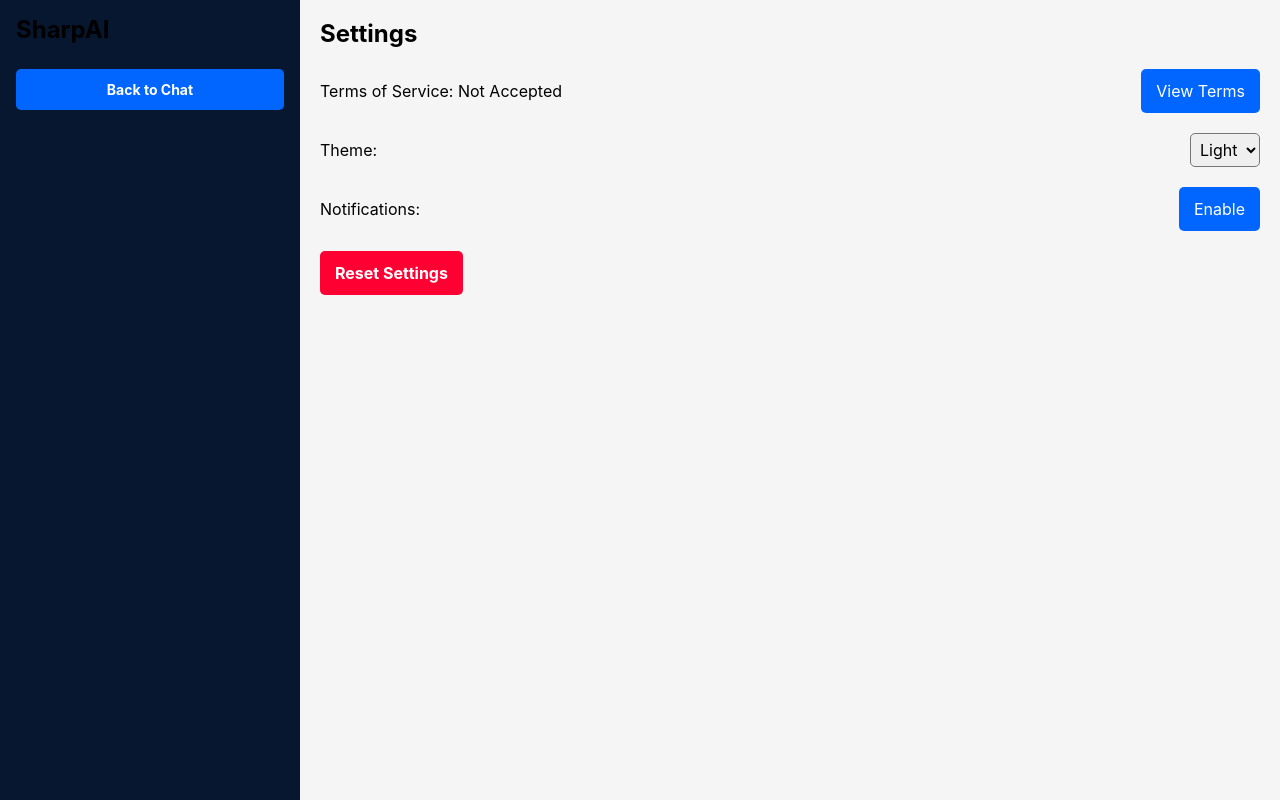
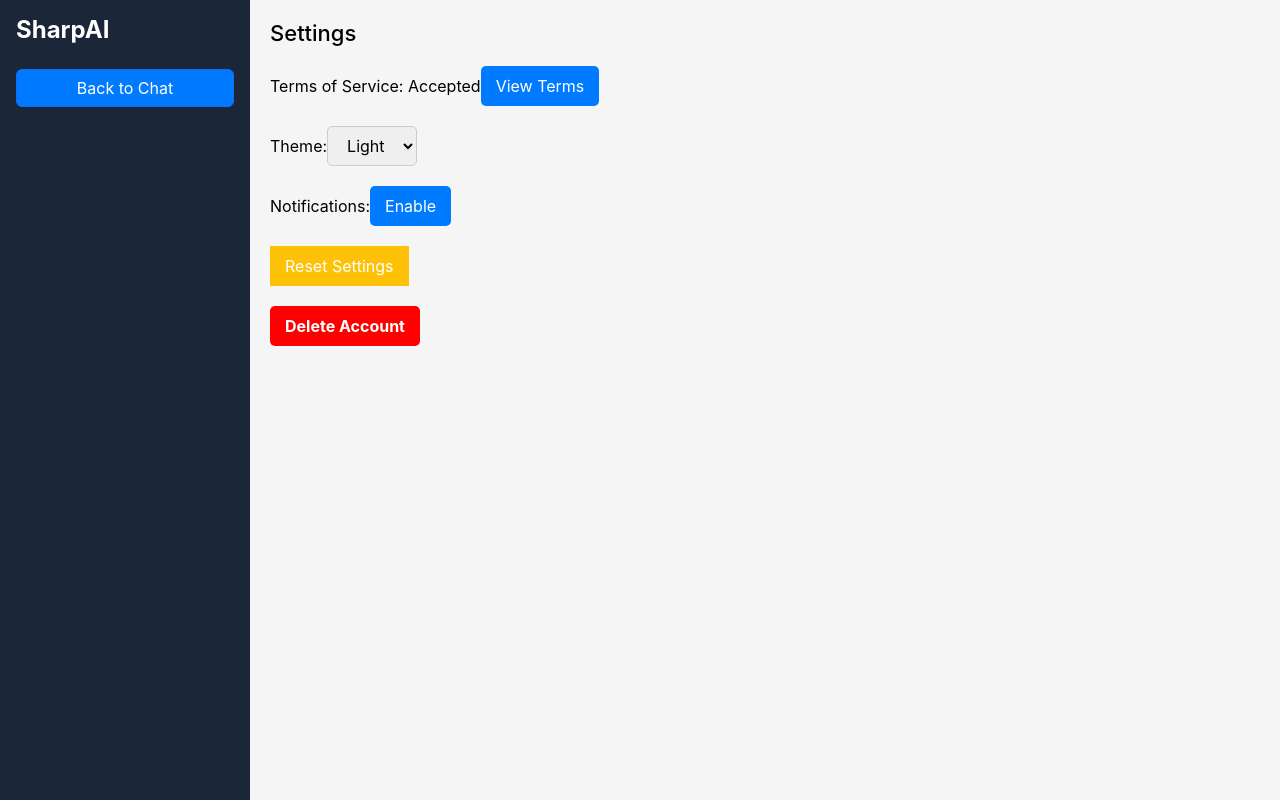
Before and after one commit to gaugust2/SharpAI, a React (Create React App) app in the folder sharpai-ui/: page /settings in a window 1280 px wide. Built offline with nearby package versions, Linux system fonts and the light colour scheme.

Commit message:
added a delete button and modified the schedules

```diff
--- a/sharpai-ui/src/components/ChatPage.js
+++ b/sharpai-ui/src/components/ChatPage.js
@@ -767,7 +767,6 @@ function ChatPage() {
                   <option value="NBA">NBA</option>
                   <option value="NFL">NFL</option>
                   <option value="MLB">MLB</option>
-                  <option value="NHL">NHL</option>
                 </select>
 
                 {/* Schedule Display */}
@@ -775,25 +774,68 @@ function ChatPage() {
                   <div
                     className="schedule-container"
                     style={{
-                      marginTop: "20px",
-                      padding: "10px",
+                      marginTop: "10px",
+                      padding: "8px",
                       backgroundColor: "#1c2639",
                       color: "white",
-                      borderRadius: "8px",
+                      borderRadius: "6px",
+                      fontSize: "14px", // Smaller font size
+                      maxHeight: "250px", // Set a max height
+                      overflowY: "auto", // Enable scrolling
                     }}
                   >
-                    <h3>Today's Schedule for {league}</h3>
+                    <h3
+                      style={{
+                        textAlign: "center",
+                        fontSize: "16px",
+                        marginBottom: "5px",
+                      }}
+                    >
+                      Today's Schedule for {league}
+                    </h3>
                     {schedule.length > 0 ? (
-                      <ul>
+                      <ul
+                        style={{
+                          listStyleType: "none",
+                          padding: "0",
+                          margin: "0",
+                        }}
+                      >
                         {schedule.map((game, index) => (
-                          <li key={index}>
-                            {game.HomeTeam} vs {game.AwayTeam} at{" "}
-                            {new Date(game.DateTime).toLocaleTimeString()}
+                          <li
+                            key={index}
+                            style={{
+                              display: "flex",
+                              justifyContent: "space-between",
+                              alignItems: "center",
+                              padding: "5px 10px", // Smaller padding
+                              borderBottom:
+                                "1px solid rgba(255, 255, 255, 0.2)",
+                            }}
+                          >
+                            <span>
+                              {game.HomeTeam} vs {game.AwayTeam}
+                            </span>
+                            <span>
+                              {new Date(game.DateTime).toLocaleTimeString([], {
+                                hour: "2-digit",
+                                minute: "2-digit",
+                                hour12: true,
+                              })}
+                            </span>
                           </li>
                         ))}
                       </ul>
                     ) : (
-                      <p>No games scheduled for today.</p>
+                      <p
+                        style={{
+                          textAlign: "center",
+                          color: "#ccc",
+                          fontSize: "12px",
+                        }}
+                      >
+                        No games scheduled for today.
+                      </p>
                     )}
                   </div>
                 )}
--- a/sharpai-ui/src/components/SettingsPage.js
+++ b/sharpai-ui/src/components/SettingsPage.js
@@ -4,18 +4,13 @@ import Swal from "sweetalert2"; // Import SweetAlert2
 
 function SettingsPage() {
   const navigate = useNavigate();
-  const [tosAccepted, setTosAccepted] = useState(false);
   const [theme, setTheme] = useState("light");
   const [notificationsEnabled, setNotificationsEnabled] = useState(true);
 
   useEffect(() => {
-    // Load saved preferences from local storage
-    const tosStatus = localStorage.getItem("tosAccepted") === "true";
     const savedTheme = localStorage.getItem("theme") || "light";
     const savedNotifications =
       localStorage.getItem("notificationsEnabled") === "true";
-
-    setTosAccepted(tosStatus);
     setTheme(savedTheme);
     setNotificationsEnabled(savedNotifications);
   }, []);
@@ -58,6 +53,45 @@ function SettingsPage() {
     });
   };
 
+  const handleDeleteAccount = async () => {
+    Swal.fire({
+      title: "Are you sure?",
+      text: "Once deleted, your account cannot be recovered!",
+      icon: "warning",
+      showCancelButton: true,
+      confirmButtonColor: "#d33",
+      cancelButtonColor: "#3085d6",
+      confirmButtonText: "Yes, delete it!",
+    }).then(async (result) => {
+      if (result.isConfirmed) {
+        try {
+          // Make the DELETE request to delete the user
+          const response = await fetch(
+            `${process.env.REACT_APP_BACKEND_URL}:3000/deleteUser`,
+            {
+              method: "DELETE",
+              headers: {
+                Authorization: `Bearer ${localStorage.getItem("token")}`,
+              },
+            }
+          );
+
+          // Check if the response is successful
+          if (response.ok) {
+            const data = await response.json();
+            Swal.fire("Deleted!", data.message, "success");
+            localStorage.clear(); // Clear localStorage data
+            navigate("/"); // Redirect to the login page after deletion
+          } else {
+            throw new Error("Failed to delete account");
+          }
+        } catch (error) {
+          Swal.fire("Error", error.message, "error");
+        }
+      }
+    });
+  };
+
   return (
     <div
       style={{
@@ -84,9 +118,7 @@ function SettingsPage() {
       <div style={styles.settingsContent}>
         <h2 style={styles.header}>Settings</h2>
         <div style={styles.setting}>
-          <span>
-            Terms of Service: {tosAccepted ? "Accepted" : "Not Accepted"}
-          </span>
+          <span>Terms of Service: Accepted</span>
           <button onClick={handleRevisitTos} style={styles.button}>
             View Terms
           </button>
@@ -113,6 +145,12 @@ function SettingsPage() {
             Reset Settings
           </button>
         </div>
+        {/* Delete Account Button */}
+        <div style={styles.setting}>
+          <button onClick={handleDeleteAccount} style={styles.deleteButton}>
+            Delete Account
+          </button>
+        </div>
       </div>
     </div>
   );
@@ -121,96 +159,63 @@ function SettingsPage() {
 const styles = {
   container: {
     display: "flex",
-    minHeight: "100vh",
+    flexDirection: "row",
+    height: "100vh",
   },
   sidebar: {
-    width: "300px",
-    backgroundColor: "#071730",
+    width: "250px",
+    backgroundColor: "#1C2639",
+    color: "#ffffff",
   },
   title: {
     fontSize: "24px",
     fontWeight: "bold",
-    marginBottom: "20px",
+    color: "#ffffff",
   },
   newChatButton: {
-    backgroundColor: "#0066ff",
+    backgroundColor: "#007BFF",
     color: "#ffffff",
-    padding: "10px 20px",
-    borderRadius: "5px",
-    border: "none",
-    cursor: "pointer",
-    fontSize: "14px",
-    fontWeight: "bold",
-    marginBottom: "30px",
-  },
-  logoutButton: {
-    backgroundColor: "#ffffff",
-    color: "#0066ff",
-    padding: "10px 20px",
-    borderRadius: "5px",
-    border: "none",
-    cursor: "pointer",
-    fontSize: "14px",
-    fontWeight: "bold",
-    marginBottom: "30px",
-  },
-  uploadHistoryButton: {
-    backgroundColor: "#ffffff",
-    color: "#0066ff",
-    padding: "10px 20px",
-    borderRadius: "5px",
-    border: "none",
-    cursor: "pointer",
-    fontSize: "14px",
-    fontWeight: "bold",
-    marginBottom: "30px",
-  },
-  settingsButton: {
-    backgroundColor: "#ffffff",
-    color: "#0066ff",
-    padding: "10px 20px",
-    borderRadius: "5px",
-    border: "none",
-    cursor: "pointer",
-    fontSize: "14px",
-    fontWeight: "bold",
-    marginBottom: "30px",
   },
   settingsContent: {
+    padding: "20px",
     flex: 1,
-    padding: "20px",
   },
   header: {
-    fontSize: "24px",
-    fontWeight: "bold",
+    fontSize: "22px",
     marginBottom: "20px",
   },
   setting: {
     marginBottom: "20px",
-    display: "flex",
-    justifyContent: "space-between",
-    alignItems: "center",
   },
   button: {
-    padding: "10px 15px",
-    backgroundColor: "#0066ff",
+    backgroundColor: "#007BFF",
     color: "#ffffff",
+    padding: "8px 15px",
     border: "none",
     borderRadius: "5px",
     cursor: "pointer",
   },
+  select: {
+    padding: "8px 15px",
+    borderRadius: "5px",
+    border: "1px solid #ccc",
+  },
   resetButton: {
-    padding: "10px 15px",
-    backgroundColor: "#ff0033",
-    color: "#ffffff",
+    backgroundColor: "#ffc107",
+    color: "#fff",
+    padding: "8px 15px",
     border: "none",
-    borderRadius: "5px",
     cursor: "pointer",
-    fontWeight: "bold",
   },
-  select: {
-    padding: "5px",
-    borderRadius: "5px",
+  deleteButton: {
+    backgroundColor: "#ff0000", // Bright red
+    color: "#fff",
+    padding: "8px 15px", // Same padding as the reset button
+    border: "none",
+    borderRadius: "5px", // Optional: rounded corners
+    cursor: "pointer",
+    fontWeight: "bold", // Make the text bold
+    textAlign: "center", // Ensure text is centered
   },
 };
 
```
Also changed, not shown: sharpai-ui/src/components/SignUp.js (+58 -16 lines), 1 other file (tests, documents, lock files or other folders).
